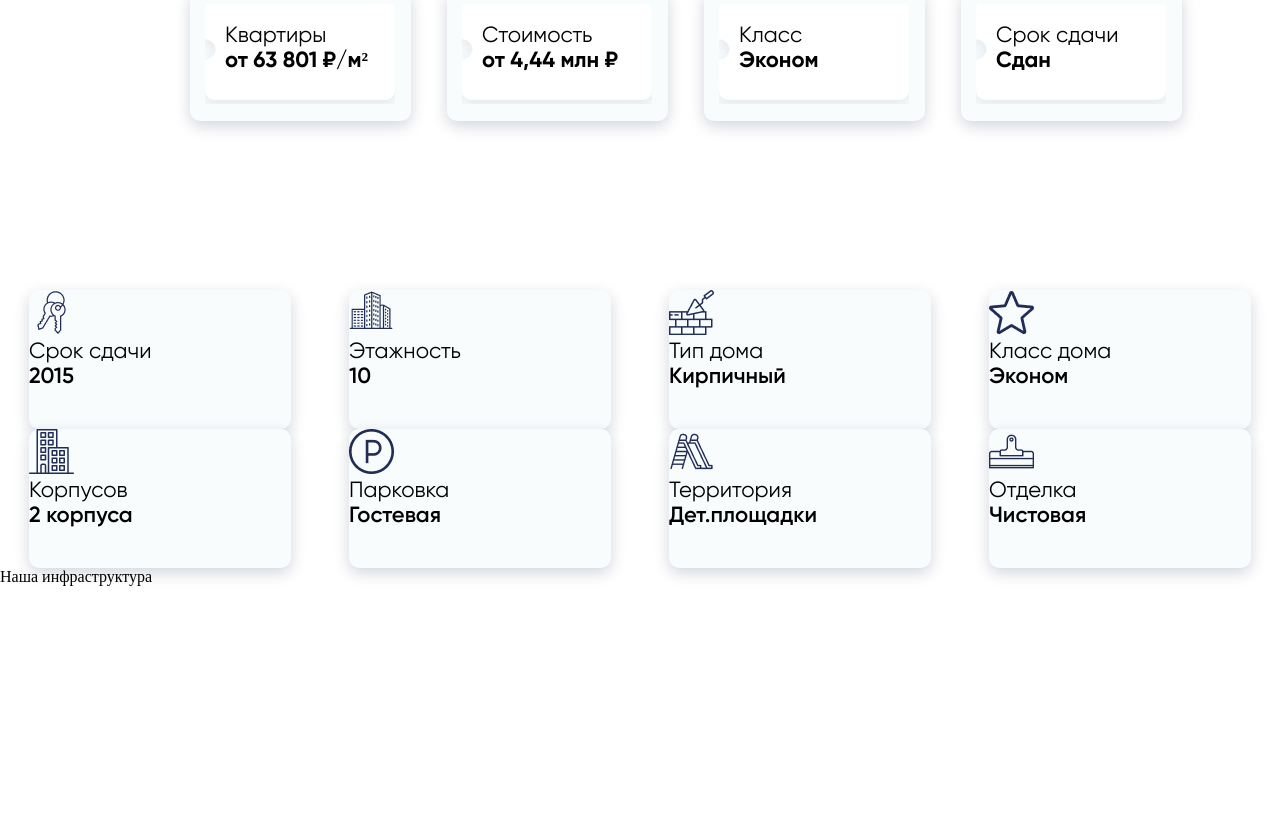
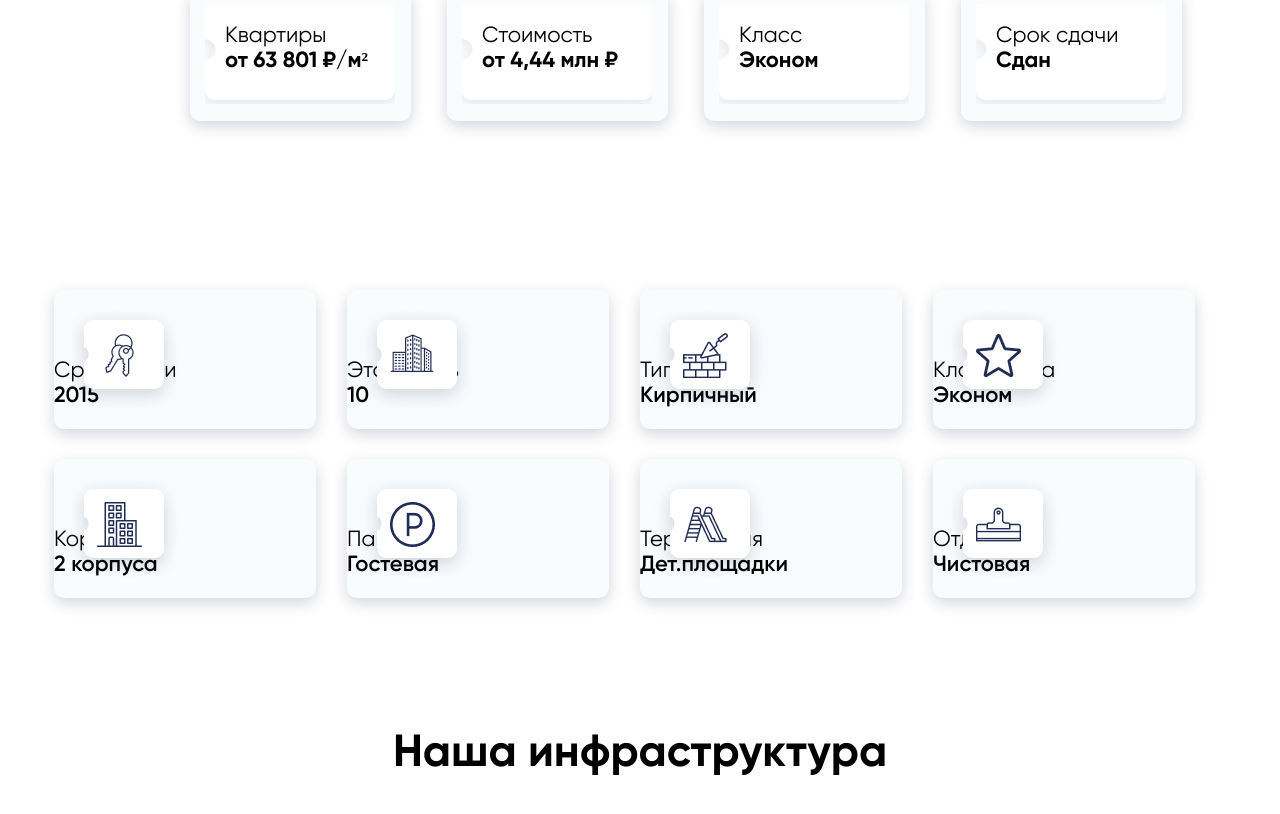
Before and after one commit to annaeliava/apartment-complex-, a plain HTML site: page index.html in a window 1280 px wide. Shown: the part 746-1560 px from the top of the page. Drawn offline with Linux system fonts and the light colour scheme.

Commit message:
img container

```diff
--- a/assets/styles/index.scss
+++ b/assets/styles/index.scss
@@ -217,15 +217,40 @@ body {
     display: flex;
     flex-direction: row;
     flex-wrap: wrap;
-    justify-content: space-around;
+    justify-content: center;
+    margin-bottom: 100px;
+
+    &__imgs, &__img {
+        width: 80px;
+        height: 69px;
+    }
+
+    &__imgs {
+        position: relative;
+    }
+
+    &__main-img {
+        position: absolute;
+        top: 43px;
+        left: 43px;
+        z-index: 2;
+    }
+
+    &__background {
+        position: absolute;
+        top: 15px;
+        left: 10px;
+        z-index: 1;
+    }
 
     &__container {
+        margin-right: 31px;
+        margin-bottom: 30px;
         width: 262px;
         height: 139px;
         box-shadow: 0px 5px 15px rgba(33, 45, 85, 0.2);
         border-radius: 10px;
         background-color: $containers;
-
     }
 
     &__title, &__subtitle {
@@ -241,3 +266,14 @@ body {
         font-weight: 600;
     }
 }
+
+.map {
+    &__title {
+        display: flex;
+        justify-content: center;
+        margin-bottom: 60px;
+        font-family: $mainFont;
+        font-weight: 700;
+        font-size: 45px;
+    }
+}
--- a/index.html
+++ b/index.html
@@ -87,7 +87,12 @@
         <hr class="main__line">
         <div class="main__container">
             <div class="about">
-                <h1 class="about__title">Жилой Комплекс <span class="about__title-bold">«Яблоновский»</span></h1>
+                <h1 class="about__title">
+                    Жилой Комплекс
+                    <span class="about__title-bold">
+                        «Яблоновский»
+                    </span>
+                </h1>
                 <h2 class="about__subtitle">Краснодар, пгт. Яблоновский ул. Кобцевой</h2>
                 <h3 class="about__second-subtitle">от 63 801 до 65 678 ₽/м²</h3>
                 <button class="about__btn">Узнать стоимость проекта</button>
@@ -130,7 +135,16 @@
         <div class="addition">
             <div class="addition__container">
                 <div class="addition__imgs">
-                    <div class="addition__img"><img src="assets/img/cards/key 1.png" alt="key"></div>
+                    <div class="addition__img">
+                        <img
+                            src="assets/img/cards/key 1.png"
+                            class="addition__main-img"
+                            alt="key">
+                        <img
+                            src="assets/img/cards/cards__container.png"
+                            class="addition__background"
+                            alt="background">
+                    </div>
                 </div>
                 <div class="addition__info">
                     <div class="addition__title">Срок сдачи</div>
@@ -139,7 +153,16 @@
             </div>
             <div class="addition__container">
                 <div class="addition__imgs">
-                    <div class="addition__img"><img src="assets/img/cards/office-building 1.png" alt="key"></div>
+                    <div class="addition__img">
+                        <img
+                            src="assets/img/cards/office-building 1.png"
+                            class="addition__main-img"
+                            alt="office-building">
+                        <img
+                            src="assets/img/cards/cards__container.png"
+                            class="addition__background"
+                            alt="background">
+                    </div>
                 </div>
                 <div class="addition__info">
                     <div class="addition__title">Этажность</div>
@@ -148,7 +171,16 @@
             </div>
             <div class="addition__container">
                 <div class="addition__imgs">
-                    <div class="addition__img"><img src="assets/img/cards/brickwall 1.png" alt="key"></div>
+                    <div class="addition__img">
+                        <img
+                            src="assets/img/cards/brickwall 1.png"
+                            class="addition__main-img"
+                            alt="brickwall">
+                        <img
+                            src="assets/img/cards/cards__container.png"
+                            class="addition__background"
+                            alt="background">
+                    </div>
                 </div>
                 <div class="addition__info">
                     <div class="addition__title">Тип дома</div>
@@ -157,7 +189,16 @@
             </div>
             <div class="addition__container">
                 <div class="addition__imgs">
-                    <div class="addition__img"><img src="assets/img/cards/star (2) 1.png" alt="key"></div>
+                    <div class="addition__img">
+                        <img
+                            src="assets/img/cards/star (2) 1.png"
+                            class="addition__main-img"
+                            alt="star">
+                        <img
+                            src="assets/img/cards/cards__container.png"
+                            class="addition__background"
+                            alt="background">
+                    </div>
                 </div>
                 <div class="addition__info">
                     <div class="addition__title">Класс дома</div>
@@ -166,7 +207,16 @@
             </div>
             <div class="addition__container">
                 <div class="addition__imgs">
-                    <div class="addition__img"><img src="assets/img/cards/Group.png" alt="key"></div>
+                    <div class="addition__img">
+                        <img
+                        src="assets/img/cards/Group.png"
+                        class="addition__main-img"
+                        alt="group">
+                        <img
+                            src="assets/img/cards/cards__container.png"
+                            class="addition__background"
+                            alt="background">
+                    </div>
                 </div>
                 <div class="addition__info">
                     <div class="addition__title">Корпусов</div>
@@ -175,7 +225,16 @@
             </div>
             <div class="addition__container">
                 <div class="addition__imgs">
-                    <div class="addition__img"><img src="assets/img/cards/parking (1) 1.png" alt="key"></div>
+                    <div class="addition__img">
+                        <img
+                            src="assets/img/cards/parking (1) 1.png"
+                            class="addition__main-img"
+                            alt="parking">
+                        <img
+                            src="assets/img/cards/cards__container.png"
+                            class="addition__background"
+                            alt="background">
+                    </div>
                 </div>
                 <div class="addition__info">
                     <div class="addition__title">Парковка</div>
@@ -184,7 +243,16 @@
             </div>
             <div class="addition__container">
                 <div class="addition__imgs">
-                    <div class="addition__img"><img src="assets/img/cards/slider 1.png" alt="key"></div>
+                    <div class="addition__img">
+                        <img
+                            src="assets/img/cards/slider 1.png"
+                            class="addition__main-img"
+                            alt="slider">
+                        <img
+                            src="assets/img/cards/cards__container.png"
+                            class="addition__background"
+                            alt="background">
+                    </div>
                 </div>
                 <div class="addition__info">
                     <div class="addition__title">Территория</div>
@@ -193,7 +261,16 @@
             </div>
             <div class="addition__container">
                 <div class="addition__imgs">
-                    <div class="addition__img"><img src="assets/img/cards/putty-knife 1.png" alt="key"></div>
+                    <div class="addition__img">
+                        <img
+                            src="assets/img/cards/putty-knife 1.png"
+                            class="addition__main-img"
+                            alt="putty knife">
+                        <img
+                            src="assets/img/cards/cards__container.png"
+                            class="addition__background"
+                            alt="background">
+                    </div>
                 </div>
                 <div class="addition__info">
                     <div class="addition__title">Отделка</div>
@@ -201,7 +278,10 @@
                 </div>
             </div>
         </div>
-        <div>Наша инфраструктура</div>
+        <div class="map">
+            <div class="map__title">Наша инфраструктура</div>
+            <div class="map__section"></div>
+        </div>
     </main>
     <footer>
     </footer>
```
Also changed, not shown: assets/styles/index.css, 1 other file.
